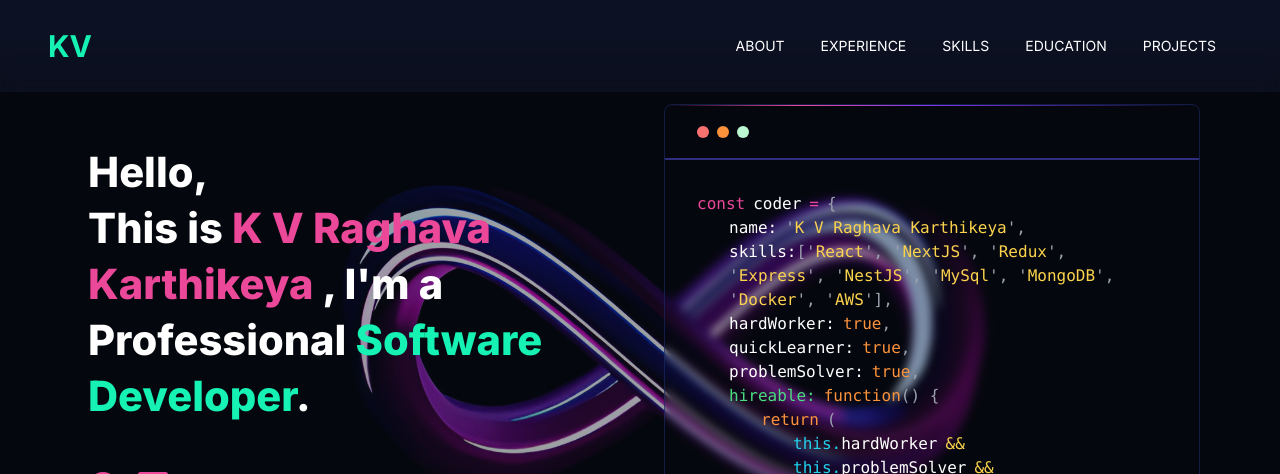
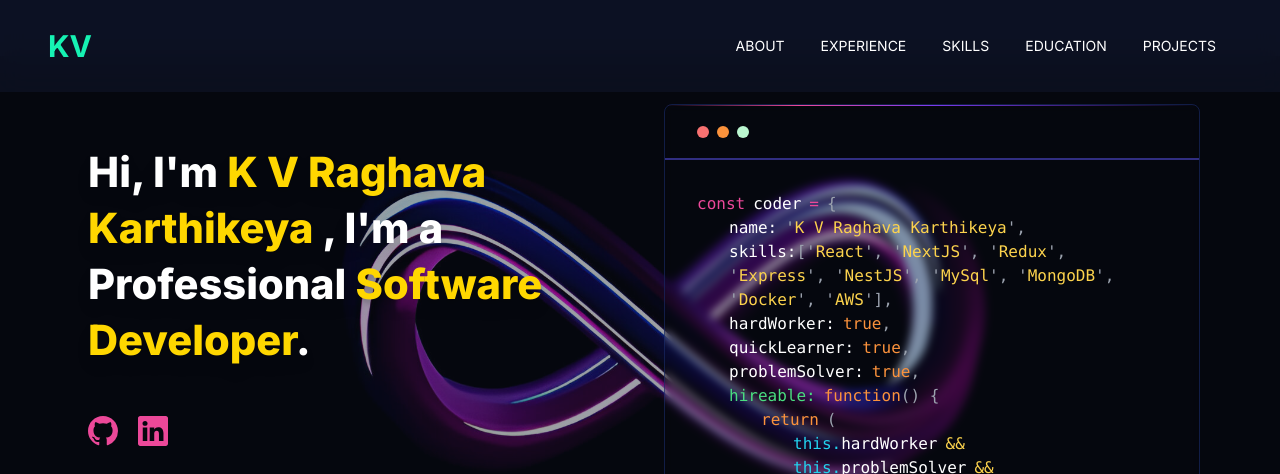
Before and after one commit to K-V-Raghava/portfolio, a Next.js app: page / in a window 1280 px wide. Shown: the top 474 px of the page. Built offline with nearby package versions, Linux system fonts and the light colour scheme.

Commit message:
Update index.jsx

```diff
--- a/app/components/homepage/hero-section/index.jsx
+++ b/app/components/homepage/hero-section/index.jsx
@@ -26,12 +26,14 @@ function HeroSection() {
       </div>
       <div className="grid grid-cols-1 items-start lg:grid-cols-2 lg:gap-12 gap-y-8">
         <div className="order-2 lg:order-1 flex flex-col items-start justify-center p-2 pb-20 md:pb-10 lg:pt-10">
-          <h1 className="text-3xl font-bold leading-10 text-white md:font-extrabold lg:text-[2.6rem] lg:leading-[3.5rem]">
-            Hello, <br />
-            This is {' '}
-            <span className=" text-pink-500">{personalData.name}</span>
+          <h1 className="text-3xl font-bold leading-10 text-white md:font-extrabold lg:text-[2.6rem] lg:leading-[3.5rem] drop-shadow-lg">
+            {/* Hello, <br /> */}
+            Hi, I'm  {' '}
+            {/* Change text-pink-500 to text-[#FFD700] (Gold) */}
+            <span className="text-[#FFD700] drop-shadow-md">{personalData.name}</span>
             {` , I'm a Professional `}
-            <span className=" text-[#16f2b3]">{personalData.designation}</span>
+            {/* Change text-[#16f2b3] to text-[#FFD700] (Gold) */}
+            <span className="text-[#FFD700] drop-shadow-md">{personalData.designation}</span>
             .
           </h1>
 
```
